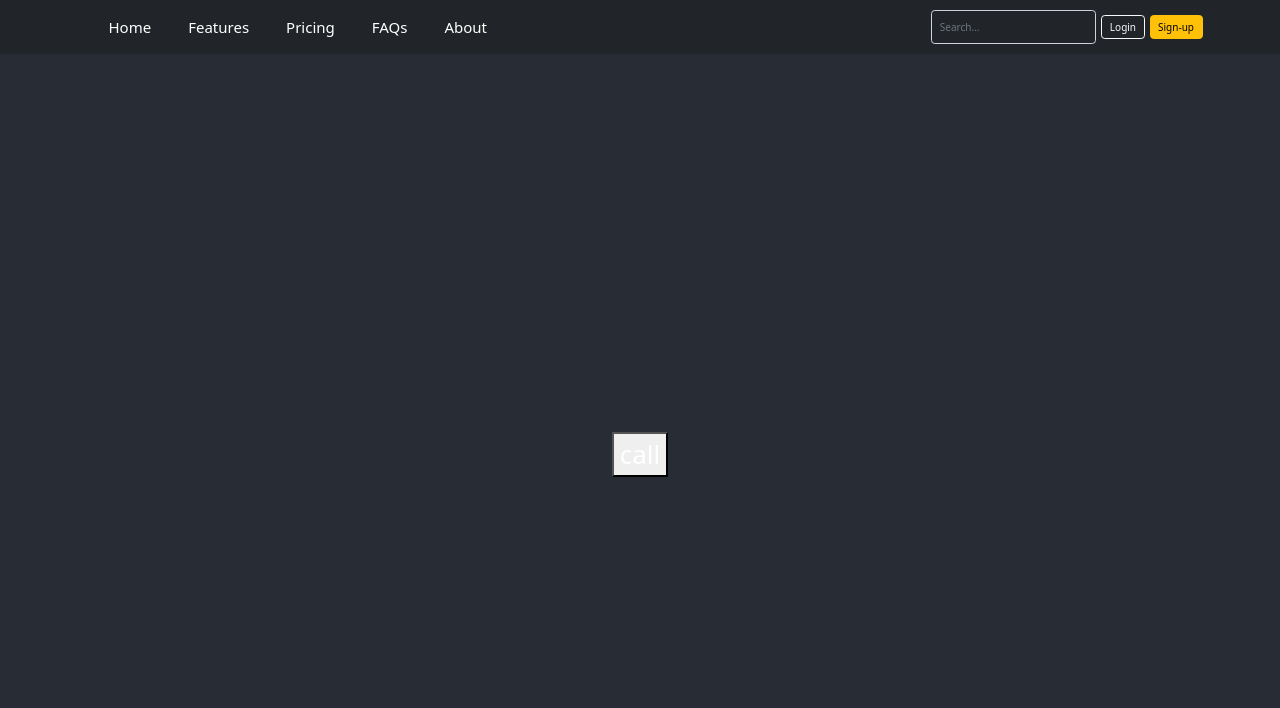
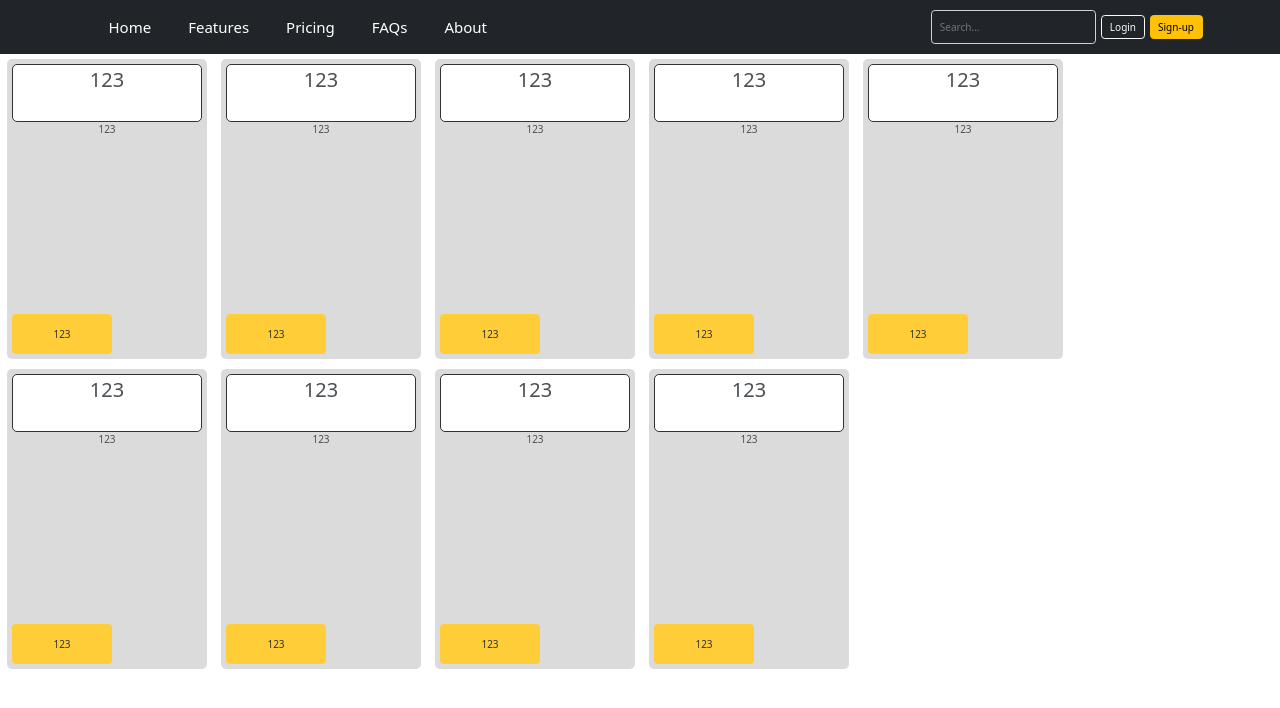
Before and after one commit to NikitaShmelev/killjoys, a React (Create React App) app in the folder frontend/: page / in a window 1280 px wide. Shown: the top 708 px of the page. Built offline with nearby package versions, Linux system fonts and the light colour scheme; no server answers.

Commit message:
UI update

```diff
--- a/frontend/src/App.js
+++ b/frontend/src/App.js
@@ -5,6 +5,11 @@ import { fetchHomePage } from './endpoints/homepage';
 // import { connect } from 'redux';
 import CoursesComponent from './components/courses';
 import Header from './components/header';
+import CoursePreview from './components/CoursePreview/CoursePreview.jsx'
+import CourseSet from './components/CourseSet/CourseSet.jsx';
+
+
+
 
 
 const headerStyle = {
@@ -72,16 +77,21 @@ class App extends React.Component {
   render() {
     return (
       <div className="App">
+        <link
+          rel="stylesheet"
+          href="https://cdn.jsdelivr.net/npm/bootstrap@5.2.3/dist/css/bootstrap.min.css"
+          integrity="sha384-rbsA2VBKQhggwzxH7pPCaAqO46MgnOM80zW1RWuH61DGLwZJEdK2Kadq2F9CUG65"
+          crossorigin="anonymous"
+        />
         <Header>
         </Header>
-        <CoursesComponent
+        {/* <CoursesComponent
         courses={this.state.data || []}
         >
 
-        </CoursesComponent>
-        <header className="App-header">
-          <button>call</button>
-        </header>
+        </CoursesComponent> */}
+        <CourseSet/>
+
       </div>
     );
   }
--- /dev/null
+++ b/frontend/src/components/CoursePreview/CoursePreview.jsx
@@ -0,0 +1,22 @@
+import React from "react";
+import style from "./style.css"
+
+
+const CoursePreview = () => {
+    return (
+    <div class="mainSpan">
+        <div class="previewName">
+           123
+        </div>
+        <div class="previewDescription">
+            123
+        </div>
+        <button type="button" class="btn btn-warning">
+            123
+        </button>
+    </div>
+    );
+
+}
+
+export default CoursePreview;
--- /dev/null
+++ b/frontend/src/components/CoursePreview/style.css
@@ -0,0 +1,30 @@
+.mainSpan {
+    width: 200px;
+    height: 300px;
+    margin: 5px 7px 5px 7px;
+    background-color: lightgrey;
+    display: inline;
+    position: relative;
+    float:left;
+    opacity: 0.8;
+    padding: 5px;
+    border-radius: 5px;
+}
+
+.previewName {
+    border: 1px solid black;
+    position: relative;
+    background-color: white;
+    align-self: center;
+    height: 20%;
+    font-size: 20px;
+    border-radius: 5px;
+}
+
+.mainSpan button{
+   position: absolute;
+   bottom: 5px;
+   left: 5px;
+   width: 100px ;
+   height: 40px;
+}
--- /dev/null
+++ b/frontend/src/components/CourseSet/CourseSet.jsx
@@ -0,0 +1,24 @@
+import React, {useState} from "react"
+import CoursePreview from "../CoursePreview/CoursePreview.jsx"
+
+const CourseSet = (props) => {
+    const [courses, setCourses] = useState([
+        {id:1, title: "Psycho", body: "Descript"},
+        {id:2, title: "PHyso", body: "Descript" },
+        {id:3, title: "huiso", body: "Descript"},
+        {id:3, title: "huiso", body: "Descript"},
+        {id:3, title: "huiso", body: "Descript"},
+        {id:3, title: "huiso", body: "Descript"},
+        {id:3, title: "huiso", body: "Descript"},
+        {id:3, title: "huiso", body: "Descript"},
+        {id:3, title: "huiso", body: "Descript"},
+    ])
+
+    return(
+        <div class="CourseSet">
+            {courses.map(() => <CoursePreview/>)}
+        </div>
+    )
+}
+
+export default CourseSet;
--- /dev/null
+++ b/frontend/src/components/CourseSet/style.css
@@ -0,0 +1,3 @@
+.CourseSet {
+    justify-content: space-between;
+}
```
Also changed, not shown: 1 other file (tests, documents, lock files or other folders).
